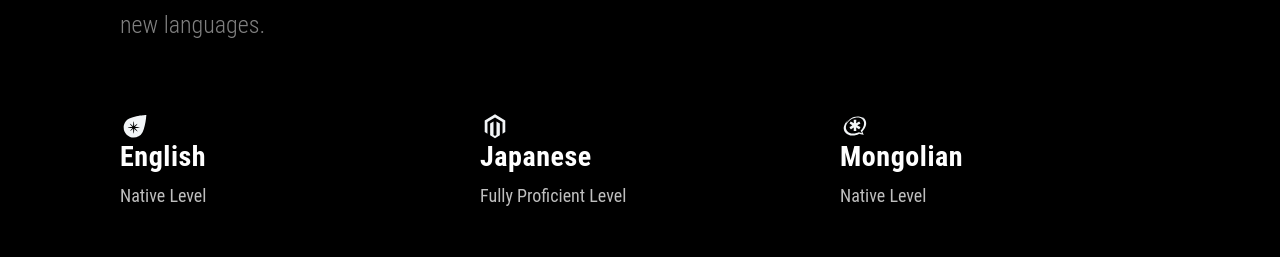
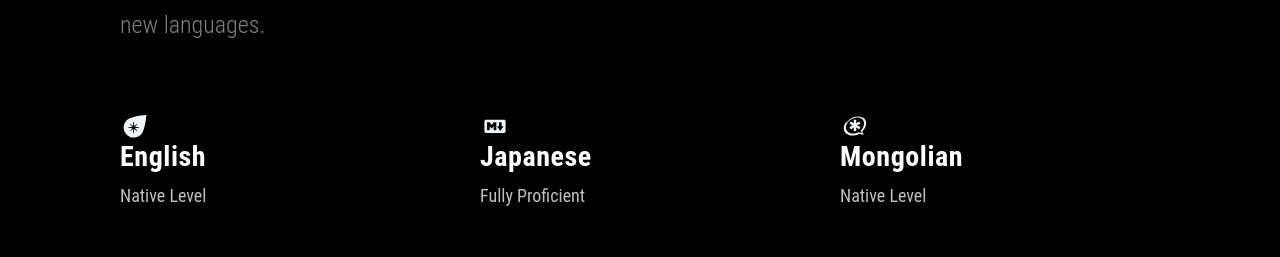
Before and after one commit to Rdnbt/ReactWeb, a Next.js app: page / in a window 1280 px wide. Shown: the part 3931-4188 px from the top of the page. Built offline with nearby package versions, Linux system fonts and the light colour scheme; a web font is replaced by a local one.

Commit message:
Changed text alignment

```diff
--- a/src/components/Languages/Languages.js
+++ b/src/components/Languages/Languages.js
@@ -23,13 +23,13 @@ const Languages = () => (
                 </ListContainer>
             </ListItem>
             <ListItem>
-                <DiMagento size = '3rem' />
-                <listContainer>
+                <DiMarkdown size = '3rem' />
+                <ListContainer>
                     <ListTitle>Japanese</ListTitle>
                     <ListParagraph>
-                        Fully Proficient Level
+                        Fully Proficient
                     </ListParagraph>
-                </listContainer>
+                </ListContainer>
             </ListItem>
             <ListItem>
                 <DiAsterisk size = '3rem' />
```
